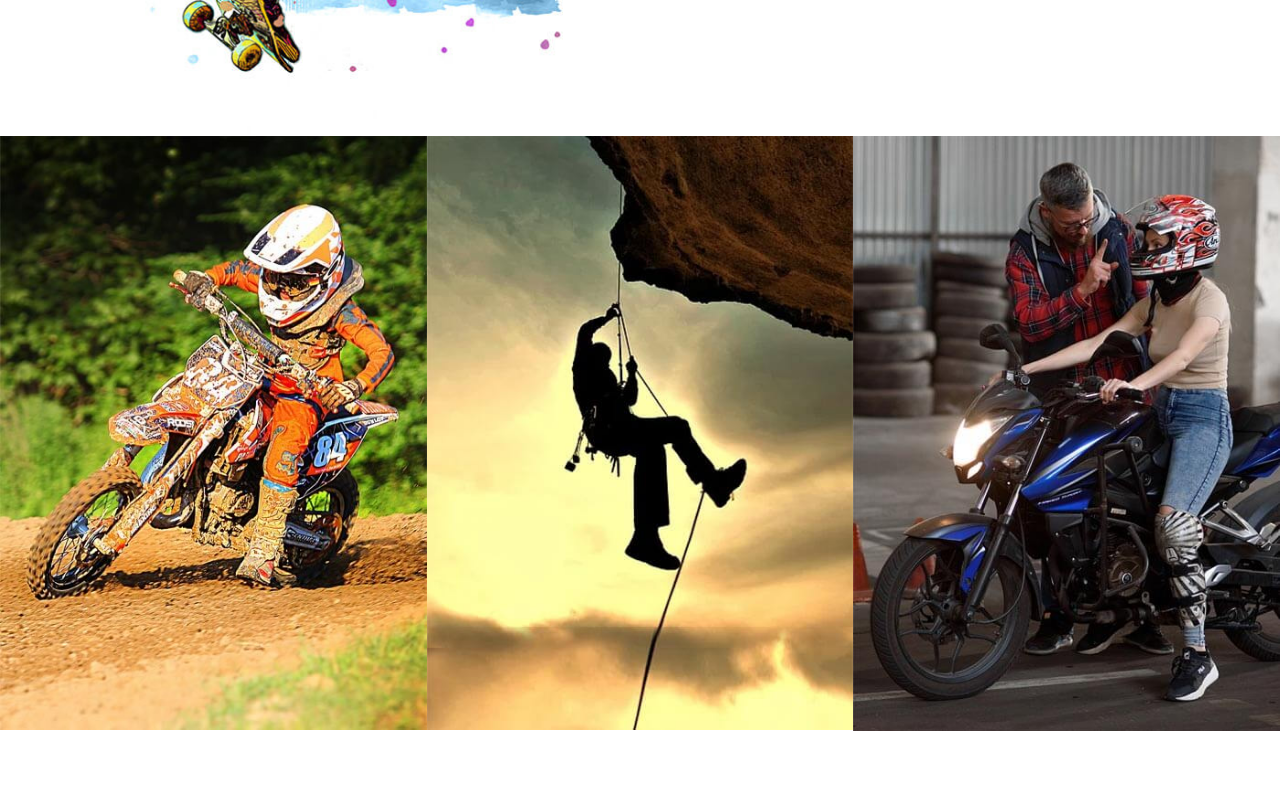
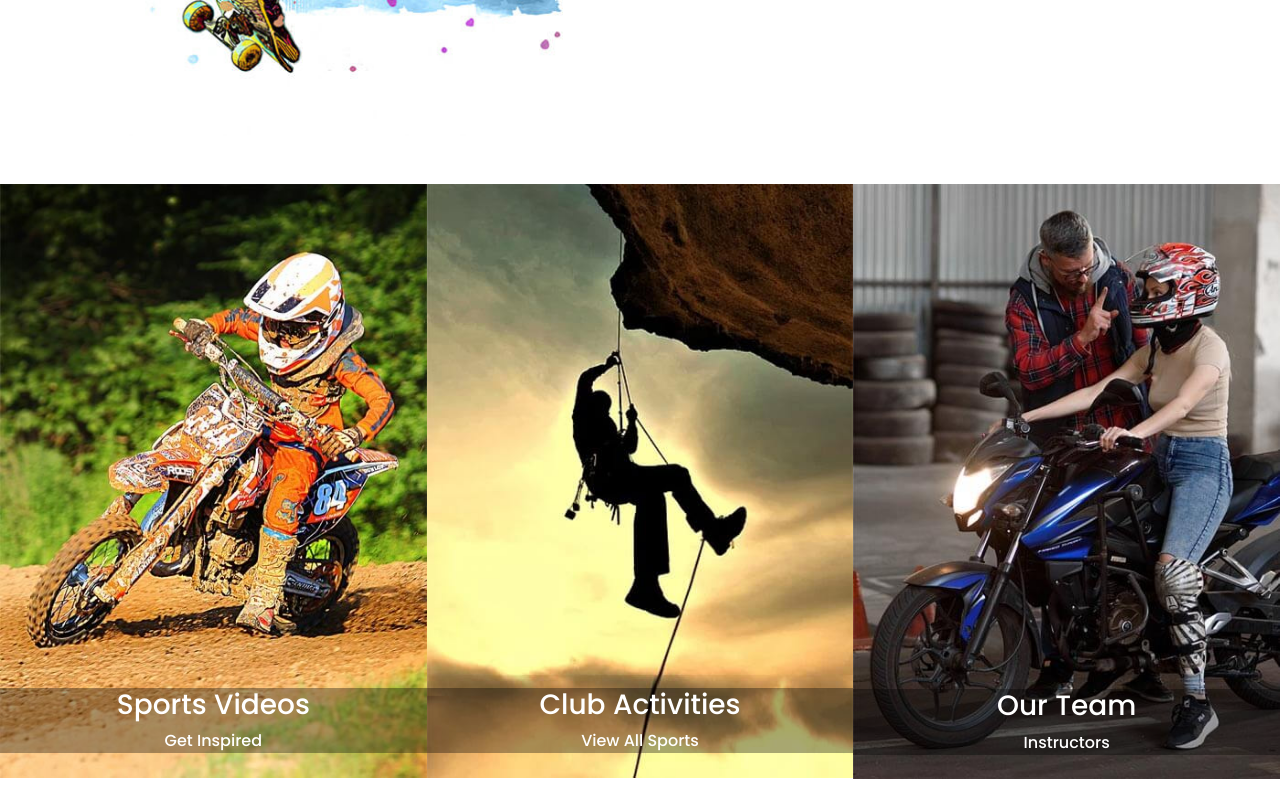
Before and after one commit to BasharatAliKing/Extreme-Sports-On-React, a React (Create React App) app: page / in a window 1280 px wide. Shown: the part 4980-5780 px from the top of the page. Built offline with nearby package versions, Linux system fonts and the light colour scheme.

Commit message:
edit readme and add new.md

```diff
--- a/src/App.css
+++ b/src/App.css
@@ -292,9 +292,16 @@ font-size: 25px;
     background-color: #F8F8F8;
 }
 
-
-#sports .king{
-  z-index: 99;
+.sports{
+    margin-top: 30px;
+    text-align: center;
+}
+.sports .king{
+   position: relative;
+   z-index: 99;
+   bottom: 90px;
+   color: white;
+   background-color: #00000057;
 }
 
 #blog{
--- a/src/App.js
+++ b/src/App.js
@@ -403,20 +403,29 @@ export default class App extends Component {
                     </div>
                 </section>
 
-                <section id="sports ">
-                    <div className="container-fluid">
+                <section className="sports ">
+                    <div className="container-fluid mt-5">
                         <div className="row">
                             <div className="col-md-4 p-0">
                                 <img src={process.env.PUBLIC_URL + "/sport-step1.jpg"} alt="My-Pic" width="100%" />
-
+                                     <div className="king">
+                                         <h3>Sports Videos</h3>
+                                         <p>Get Inspired</p>
+                                     </div>
                             </div>
                             <div className="col-md-4 p-0">
                                 <img src={process.env.PUBLIC_URL + "/sport-step2.jpg"} alt="My-Pic" width="100%" />
-
+                                <div className="king">
+                                         <h3>Club Activities</h3>
+                                         <p>View All Sports</p>
+                                     </div>
                             </div>
                             <div className="col-md-4 p-0">
                                 <img src={process.env.PUBLIC_URL + "/sport-step3.jpg"} alt="My-Pic" width="100%" />
-
+                                <div className="king">
+                                         <h3>Our Team</h3>
+                                         <p>Instructors</p>
+                                     </div>
                             </div>
                         </div>
                     </div>
```
